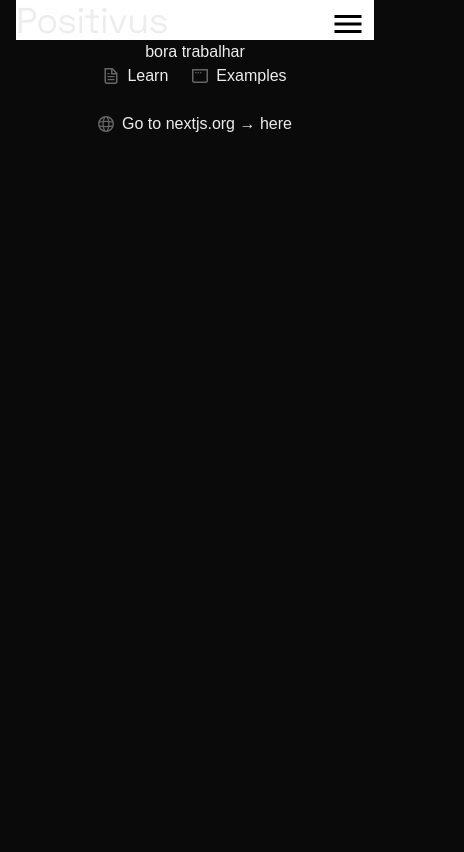
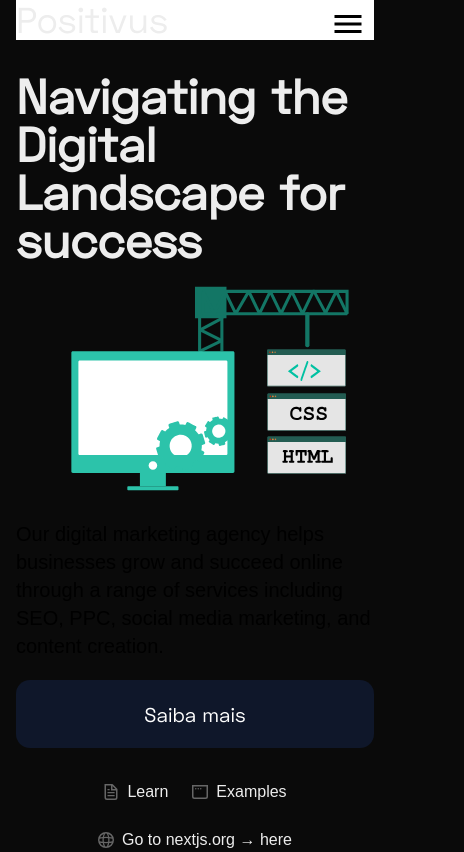
Before and after one commit to MarceloRodriguesOliveira/dev-service-hub, a Next.js app: page / in a window 390 px wide. Shown: the whole page, 464 px wide, since content can reach past the window. Built offline with nearby package versions, Linux system fonts and the light colour scheme.

Commit message:
style: added landing page header component

```diff
--- a/app/components/header/LandinPageHeader.tsx
+++ /dev/null
@@ -1,9 +0,0 @@
-export default function LandingPageHeader() {
-  return (
-    <div className="border border-red-700">
-      <div>Titulo</div>
-      <div>Foto</div>
-      <div>Texto</div>
-    </div>
-  );
-}
--- /dev/null
+++ b/app/components/header/LandingPageHeader.tsx
@@ -0,0 +1,43 @@
+"use client";
+
+import Image from "next/image";
+import LottieConstructionAnimation from "../lottieanimations/lottieConstructionAnimation";
+
+export default function LandingPageHeader() {
+  return (
+    <>
+      <div className="order-first  flex flex-col justify-center h-full  ">
+        <h1 className="sm:flex-col md:flex text-5xl lg:text-6xl  font-grotesk font-bold h-full md:w-fit leading-none md:leading-tight">
+          Navigating the
+          <br className="hidden lg:inline-block" /> Digital Landscape
+          <br className="hidden lg:inline-block" /> for success
+        </h1>
+        <div className="lg:hidden ">
+          <img
+            src="/mobileAnimationFrame.svg"
+            alt="Lottie Static"
+            className="w-full h-64 scale-150"
+          />
+        </div>
+        <div className="order-last flex flex-col justify-between gap-5 lg:gap-9  h-full  lg:pt-9 ">
+          <p className="text-xl md:leading-7 text-black ">
+            Our digital marketing agency helps businesses
+            <br className="hidden lg:inline-block" /> grow and succeed online
+            through a range of
+            <br className="hidden lg:inline-block" /> services including SEO,
+            PPC, social media marketing,
+            <br className="hidden lg:inline-block" /> and content creation.
+          </p>
+          <div className="">
+            <button className=" bg-slate-900 text-xl md:leading-7 text-white font-grotesk px-9 py-5 rounded-[14px] w-full md:w-[264px] ">
+              Saiba mais
+            </button>
+          </div>
+        </div>
+      </div>
+      <div className=" hidden lg:flex justify-center items-center h-full order-2 ">
+        <LottieConstructionAnimation />
+      </div>
+    </>
+  );
+}
--- /dev/null
+++ b/app/components/lottieanimations/lottieConstructionAnimation.tsx
@@ -0,0 +1,27 @@
+import React from "react";
+import { DotLottieReact } from "@lottiefiles/dotlottie-react";
+
+const LottieConstructionAnimation = () => {
+  return (
+    <div
+      style={{
+        width: "100%",
+        height: "100%",
+        maxWidth: "600px",
+        display: "flex",
+        alignItems: "center",
+        justifyContent: "center",
+      }}
+    >
+      <DotLottieReact
+        src="/animations/AnimationConstruction.lottie"
+        autoplay={true}
+        loop={true}
+        //style={{ width: "100%", height: "auto" }}
+        className="w-full h-auto scale-150 lg:scale-[2.0]"
+      />
+    </div>
+  );
+};
+
+export default LottieConstructionAnimation;
--- a/app/page.tsx
+++ b/app/page.tsx
@@ -1,12 +1,15 @@
 import Image from "next/image";
 import Navbar from "./components/navbar/navbar";
+import LandingPageHeader from "./components/header/LandingPageHeader";
 
 export default function Home() {
   return (
     <div className="min-h-screen px-4 md:px-16 xl:px-24">
       <Navbar />
       <main className="flex flex-col gap-8 row-start-2 items-center sm:items-start">
-        bora trabalhar
+        <section className="w-full  grid grid-cols-1 lg:grid-cols-2 justify-between items-stretch md:text-left my-8 md:my-16 ">
+          <LandingPageHeader />
+        </section>
       </main>
       <footer className="row-start-3 flex gap-6 flex-wrap items-center justify-center">
         <a
```
